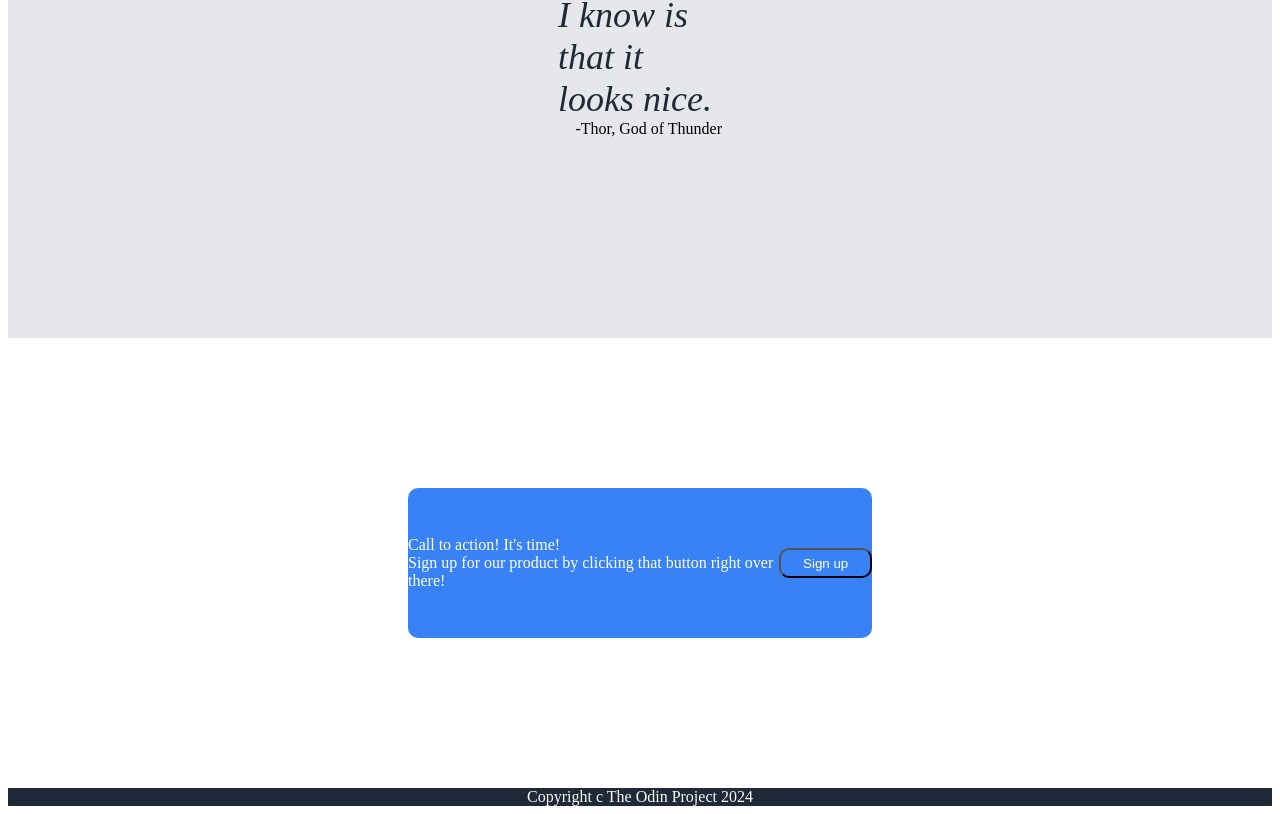
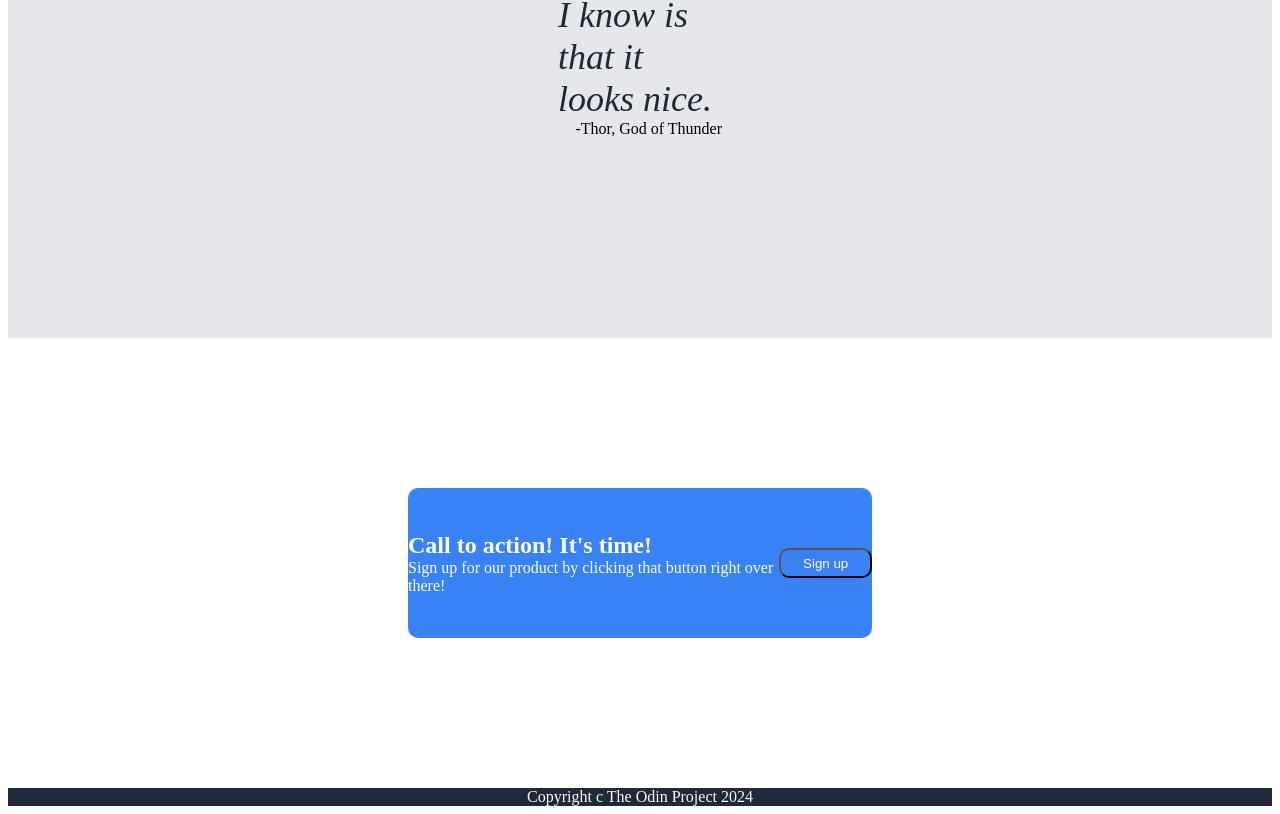
Before and after one commit to lybb-web/flexbox-poject, a plain HTML site: page landing.html in a window 1280 px wide. Shown: the part 1719-2533 px from the top of the page. Drawn offline with Linux system fonts and the light colour scheme.

Commit message:
Edited Call to Action

```diff
--- a/landing.css
+++ b/landing.css
@@ -166,6 +166,15 @@ ul {
     border-radius: 10px;
 }
 
+.call {
+    font-size: 24px;
+    font-weight: 800;
+}
+
+.signup {
+    font-size: 16px;
+}
+
 a {
     text-decoration: none;
     color: #E5E7EB;
```
